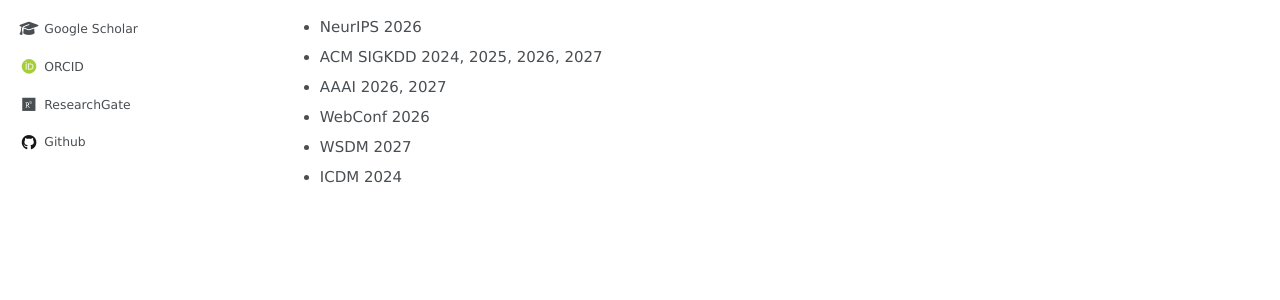
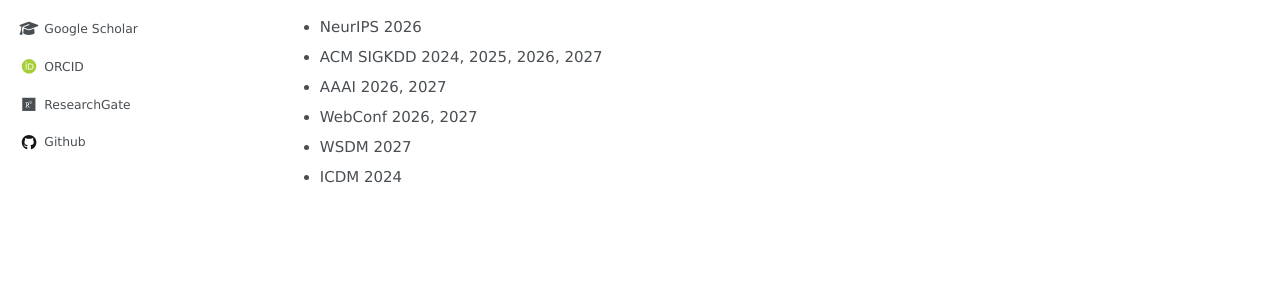
Before and after one commit to WeigangLu/HomePage, a Jekyll site: the page built from _pages/about.md, in a window 1280 px wide and 900 px high, scrolled down 3271 px. Shown: the part 363-663 px from the top of the window. Built offline with Jekyll 4.4.1, drawn with Linux system fonts in a browser that asks for light colours; some web fonts are replaced.

Commit message:
"www reviewer"

```diff
--- a/_pages/about.md
+++ b/_pages/about.md
@@ -432,6 +432,6 @@
 - NeurIPS 2026
 - ACM SIGKDD 2024, 2025, 2026, 2027
 - AAAI 2026, 2027
-- WebConf 2026
+- WebConf 2026, 2027
 - WSDM 2027
 - ICDM 2024
```
